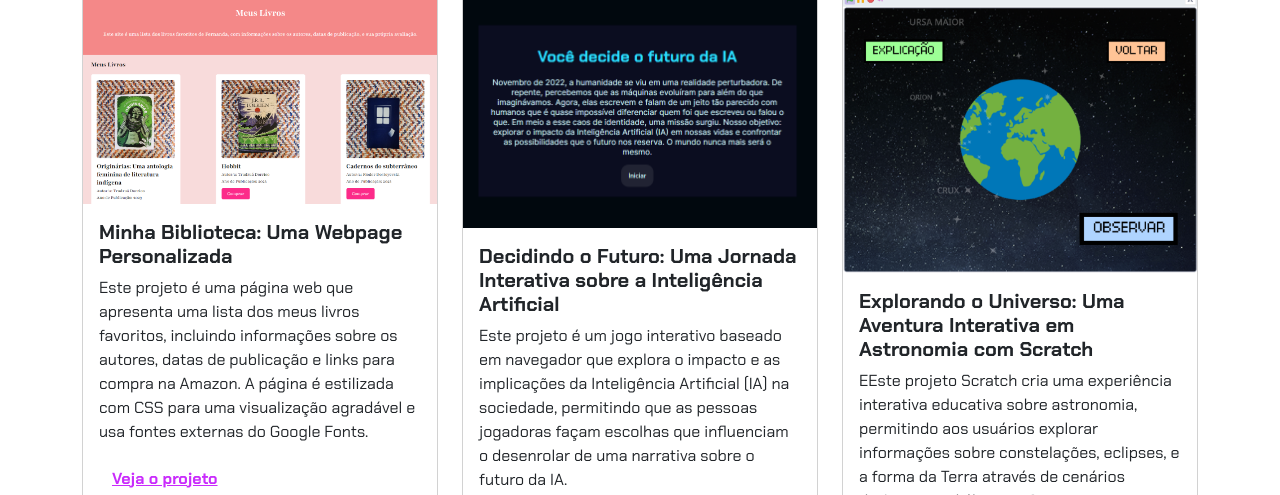
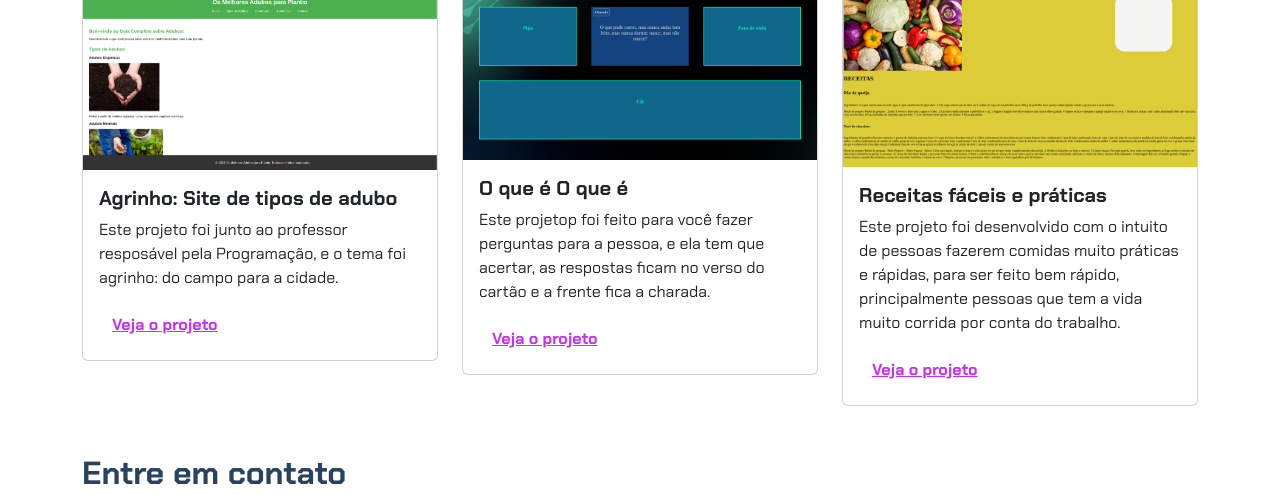
Before and after one commit to Spears2007/Bruno, a plain HTML site: page index.html in a window 1280 px wide. Shown: the part 475-970 px from the top of the page. Drawn offline with nearby package versions, Linux system fonts and the light colour scheme.

Commit message:
Add files via upload

```diff
--- a/index.html
+++ b/index.html
@@ -12,7 +12,7 @@
 
 <body>
     <header class="container text-center">
-        <img src="Img/um-desenho-de-um-homem-com-os-bracos-cruzados_481747-103030.avif" alt="avatar da Fernanda" class="rounded-circle" width="150" height="150"
+        <img src="Img/WhatsApp Image 2024-11-04 at 15.22.44.jpeg" alt="avatar da Fernanda" class="rounded-circle" width="150" height="150"
             srcset="">
         <p class="lead">Eu sou o Bruno_</p>
         <h1>Eu estudo Programação</h1>
@@ -31,13 +31,10 @@
             <!-- Projeto 1 -->
             <div class="col-md-4">
                 <div class="card">
-                    <img src="Img/projeto-1.png" class="card-img-top" alt="Imagem do projeto de biblioteca virtual">
+                    <img src="Img/Agrinho.png" class="card-img-top" alt="Imagem do projeto de biblioteca virtual">
                     <div class="card-body">
-                        <h5 class="card-title">Minha Biblioteca: Uma Webpage Personalizada</h5>
-                        <p class="card-text">Este projeto é uma página web que apresenta uma lista dos meus livros
-                            favoritos, incluindo informações sobre os autores, datas de publicação e links para compra
-                            na Amazon. A página é estilizada com CSS para uma visualização agradável e usa fontes
-                            externas do Google Fonts.
+                        <h5 class="card-title">Agrinho: Site de tipos de adubo </h5>
+                        <p class="card-text"> Este projeto foi junto ao professor resposável pela Programação, e o tema foi agrinho: do campo para  a cidade.
                         </p>
                         <button type="button" class="btn btn-link" data-bs-toggle="modal" data-bs-target="#modal1">Veja
                             o projeto</button>
@@ -47,14 +44,10 @@
             <!-- Projeto 2 -->
             <div class="col-md-4">
                 <div class="card">
-                    <img src="Img/projeto-2.png" class="card-img-top" alt="Imagem do projeto de biblioteca virtual">
+                    <img src="Img/Cartões.png" class="card-img-top" alt="Imagem do projeto de biblioteca virtual">
                     <div class="card-body">
-                        <h5 class="card-title">Decidindo o Futuro: Uma Jornada Interativa sobre a Inteligência
-                            Artificial</h5>
-                        <p class="card-text">Este projeto é um jogo interativo baseado em navegador que explora o
-                            impacto e as implicações da Inteligência Artificial (IA) na sociedade, permitindo que as
-                            pessoas jogadoras façam escolhas que influenciam o desenrolar de uma narrativa sobre o
-                            futuro da IA.</p>
+                        <h5 class="card-title">O que é O que é</h5>
+                        <p class="card-text">Este projetop foi feito para você fazer perguntas para a pessoa, e ela tem que acertar, as respostas ficam no verso do cartão e a frente fica a charada.</p>
                         <button type="button" class="btn btn-link" data-bs-toggle="modal" data-bs-target="#modal2">Veja
                             o projeto</button>
                     </div>
@@ -64,13 +57,11 @@
             <!-- Projeto 3 -->
             <div class="col-md-4">
                 <div class="card">
-                    <img src="Img/projeto-3.png" class="card-img-top" alt="Imagem do projeto de biblioteca virtual">
+                    <img src="Img/Receita.png" class="card-img-top" alt="Imagem do projeto de biblioteca virtual">
                     <div class="card-body">
-                        <h5 class="card-title">Explorando o Universo: Uma Aventura Interativa em Astronomia com Scratch
+                        <h5 class="card-title">Receitas fáceis e práticas
                         </h5>
-                        <p class="card-text">EEste projeto Scratch cria uma experiência interativa educativa sobre
-                            astronomia, permitindo aos usuários explorar informações sobre constelações, eclipses, e a
-                            forma da Terra através de cenários dinâmicos e diálogos informativos.
+                        <p class="card-text">Este projeto foi desenvolvido com o intuito de pessoas fazerem comidas muito práticas e rápidas, para ser feito bem rápido, principalmente pessoas que tem a vida muito corrida por conta do trabalho.
                         </p>
                         <button type="button" class="btn btn-link" data-bs-toggle="modal" data-bs-target="#modal3">Veja
                             o projeto</button>
```
Also changed, not shown: Img/Agrinho.png (added), Img/Cartões.png (added), Img/Receita.png (added), Img/WhatsApp Image 2024-11-04 at 15.22.44.jpeg (added).
